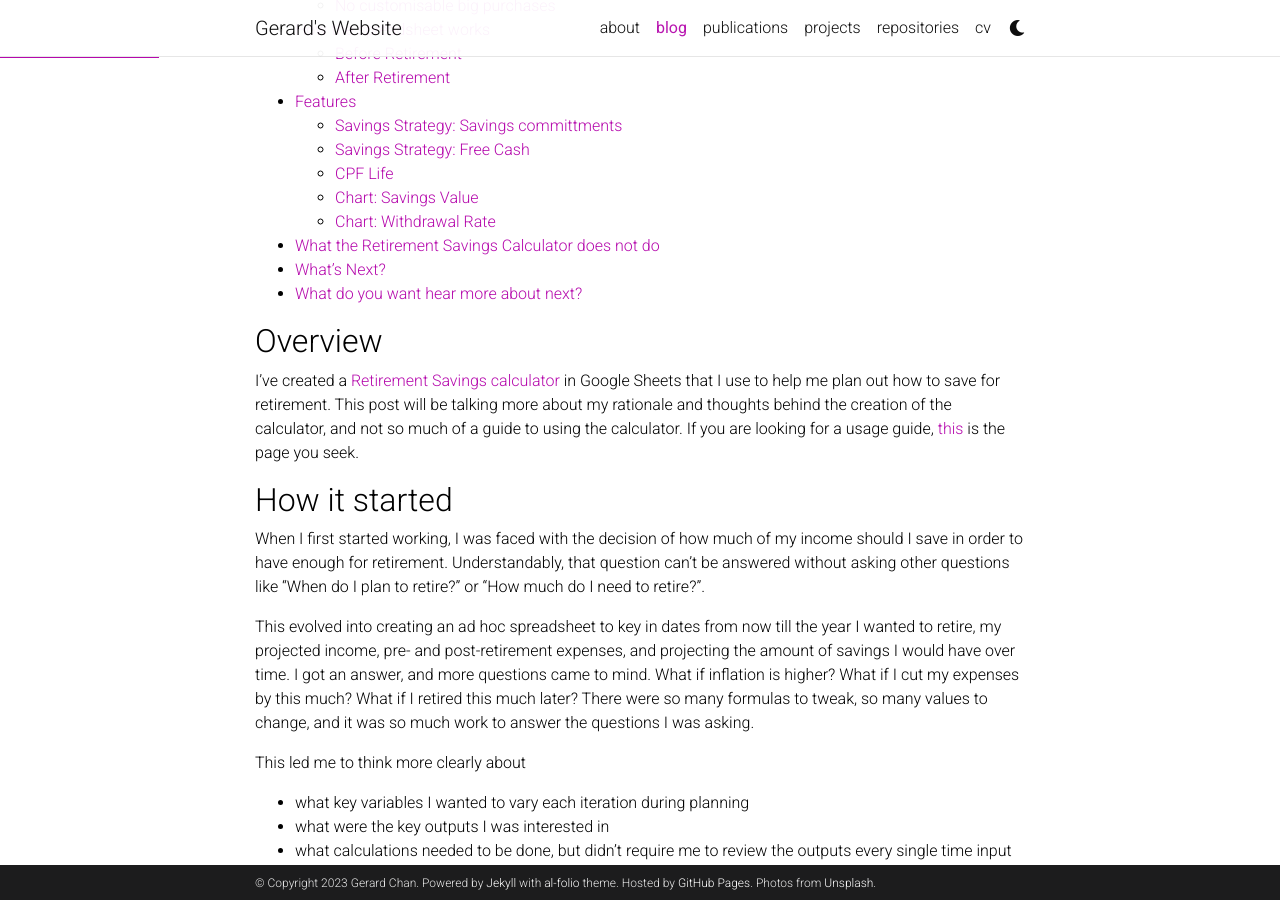
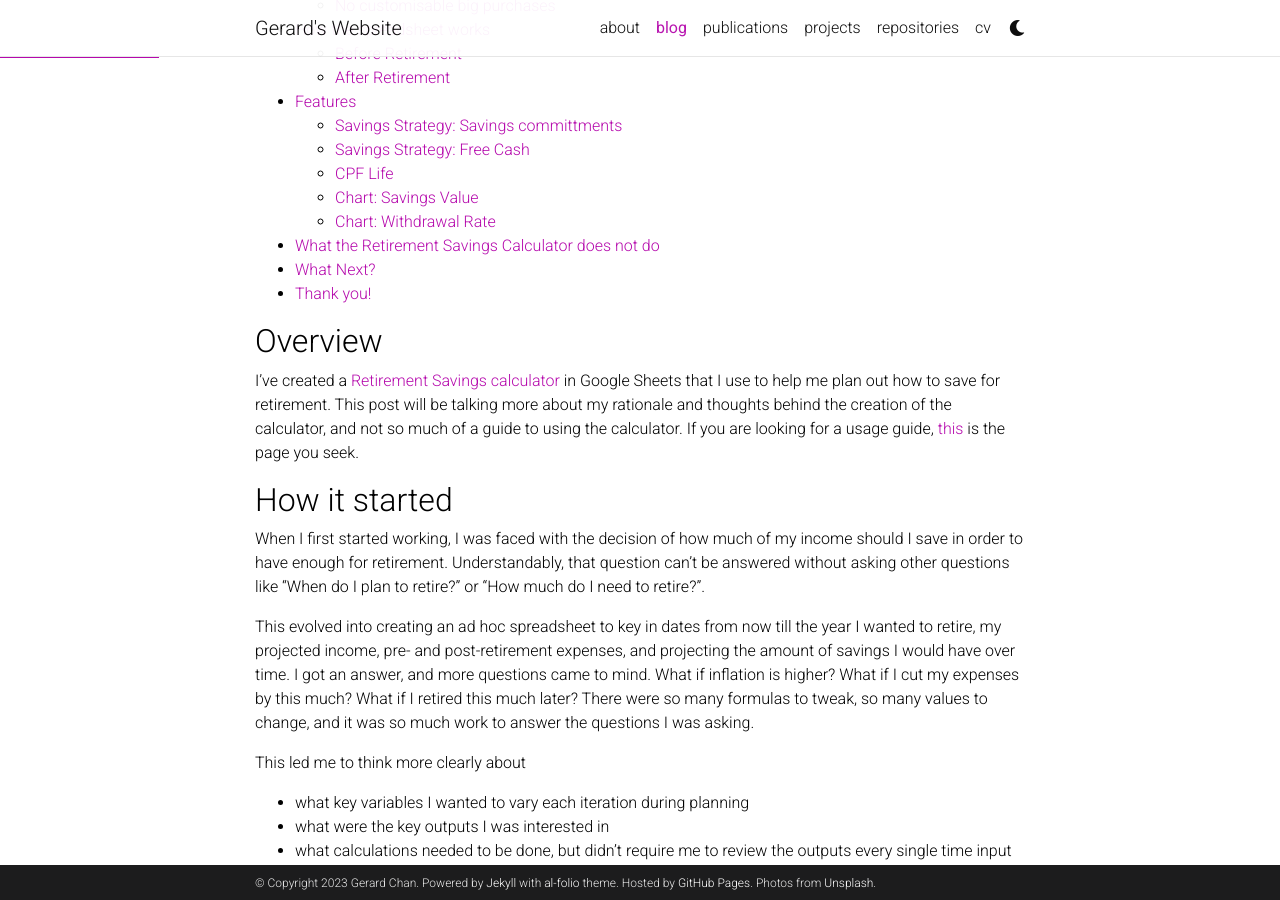
Before and after one commit to Ninjalemur/ninjalemur.github.io, a Jekyll site: the page built from _posts/2023-03-25-savings-calculator_001_v24_live.md, in a window 1280 px wide and 900 px high, scrolled down 627 px. Built offline with Jekyll 4.4.1, drawn with Linux system fonts in a browser that asks for light colours; comment, search, counter and statistics services are not loaded; a style sheet for code colours, icons or effects is not loaded; some of the changed text lies outside the part shown.

Commit message:
Edits to last two headers

```diff
--- a/_posts/2023-03-25-savings-calculator_001_v24_live.md
+++ b/_posts/2023-03-25-savings-calculator_001_v24_live.md
@@ -97,7 +97,7 @@
 - **Tell you what stocks/bonds/property/commodities to buy**: Like portfolio allocation, that's a whole topic beyond the scope of the spreadsheet
 - **Help you estimate your income or expenses**: That's beyond the scope of this spreadsheet. For estimating expenses, I have used some methods to estimate and manage my expenses. Let me know in the [feedback form](https://docs.google.com/forms/d/e/1FAIpQLScswYDxLhregN4xUfROgkLVpPJItCGwtvXNHUHqep_RTe5lrw/viewform?usp=sharing) if this is something you'd like to see a future post about!
 
-## What's Next?
+## What Next?
 After tinkering with the spreadsheet and getting a sense of how much you need to save to support a certain amount of retirement spending, it's time to refine those estimates. There's much more to consider in a retirement plan than how much you want to save and when you want to retire.
 
 - Other parts of a financial plan to consider
@@ -120,7 +120,7 @@
     - UP has the capability to let you know when you run out of cash, or have too much savings, and advise you accordingly.
     - Disclosure: I have worked with the company behind UP in the past, but have no financial interest or any other relationship with them at this time.
 
-## What do you want hear more about next?
+## Thank you!
 Thanks for reading! I hope you found it helpful and enjoyable.
 
 What would you like to hear more about next? Do let me know in the feedback form!
```
